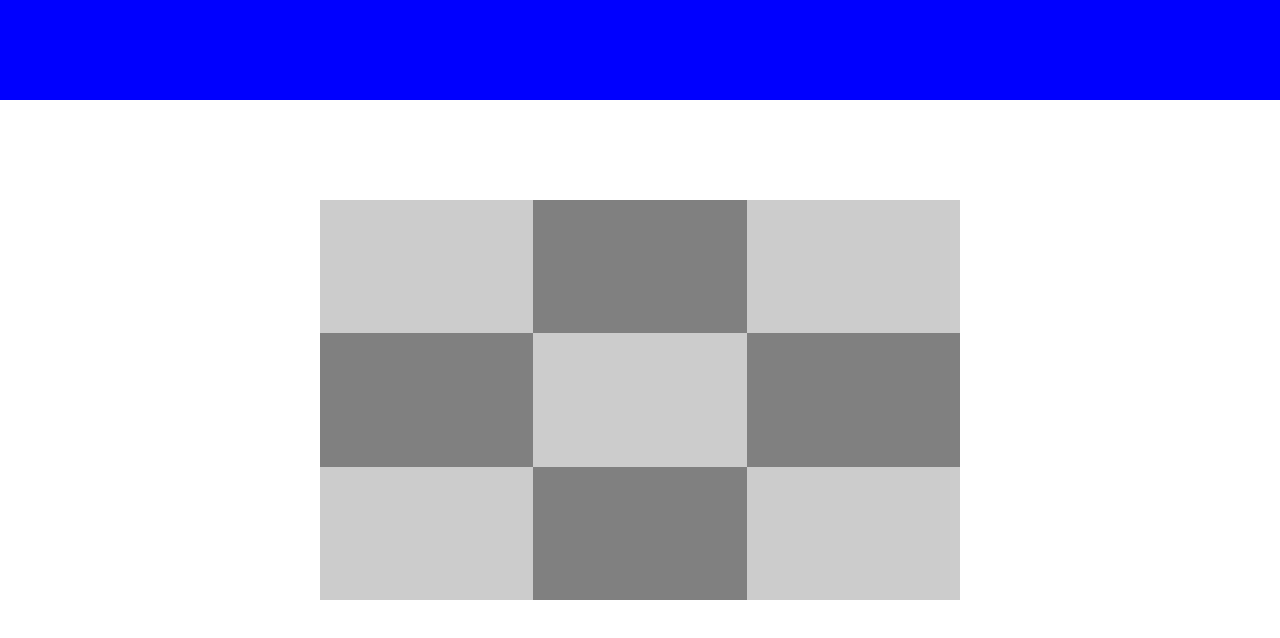
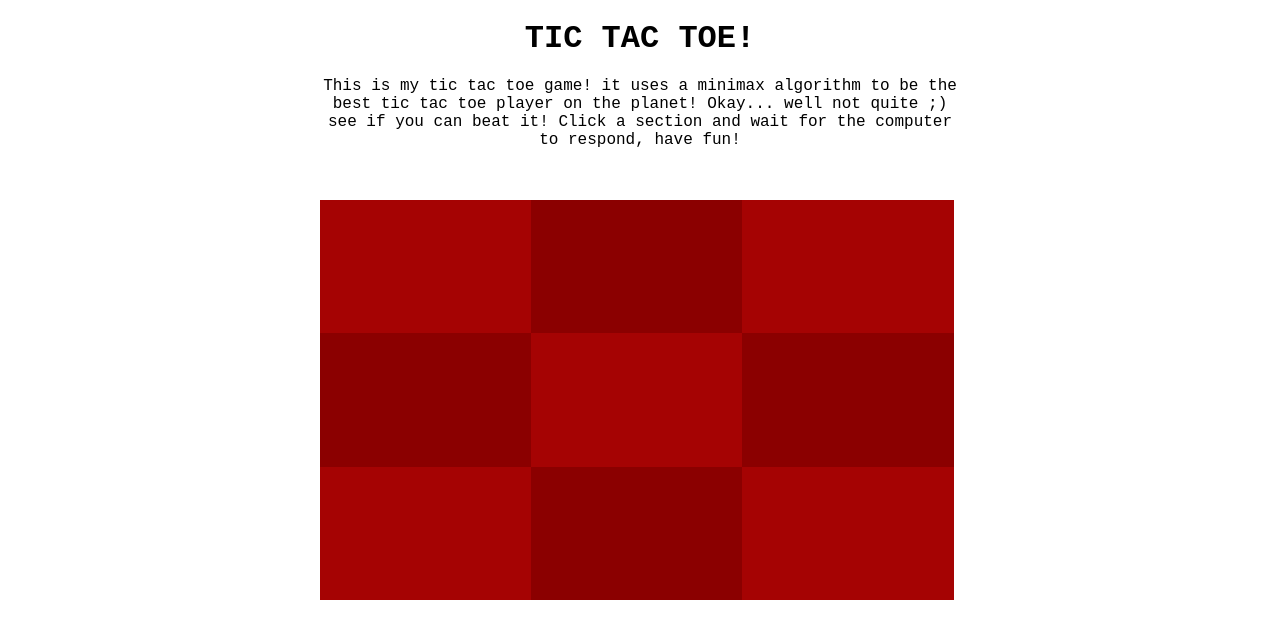
Before and after one commit to apstemmer/MiniMaxTicTac, a website: page public/index.html in a window 1280 px wide. Drawn offline with Linux system fonts and the light colour scheme.

Commit message:
styling, explanation

```diff
--- a/public/index.css
+++ b/public/index.css
@@ -1,34 +1,33 @@
 *{
 	margin:0;
 	padding: 0;
+	font-family: 'Inconsolata', monospace;
 }
 
 .grid{
 	position: absolute;
 	left:25%;
 	top: 25%;
+	min-width: 340px;
 	width: 50%;
 	height: 50%;
-	background-color: grey;
 	padding:0;
 }
 
 ul{
 	padding: 0px;
-
 	width: 100%;
 	height: 33.333333%;
-	background-color: grey;
 	list-style-type: none;
 }
 
 .g{
-	background-color: #cccccc;
+	background-color: #a50303;
 }
 
 li{
 	font-family: sans-serif;
-	width: 33.333333%;
+	width: 33%;
 	height: 100%;
 	margin:0;
 	padding:0;
@@ -38,11 +37,22 @@ li{
 	align-items: center; /* align vertical */
 	color: #3b3131;
 	font-size: 60px;
+	background-color: darkred;
 }
 
 .top-display{
+	text-align: center;
+	display: flex;
+	flex-direction: column;
+	align-items: center;
 	width:100%;
-	height: 100px;
-	background-color: blue;
 	float: left;
 }
+
+.top-display h1{
+	margin: 20px 0;
+}
+
+.top-display p{
+	width: 50%;
+}
--- a/public/index.html
+++ b/public/index.html
@@ -5,7 +5,8 @@
 
 <body >
 	<div class="top-display">
-
+		<h1>TIC TAC TOE!</h1>
+		<p>This is my tic tac toe game! it uses a minimax algorithm to be the best tic tac toe player on the planet! Okay... well not quite ;) see if you can beat it! Click a section and wait for the computer to respond, have fun!</p>
 	</div>
 	<div class="grid">
 		<ul>
```
